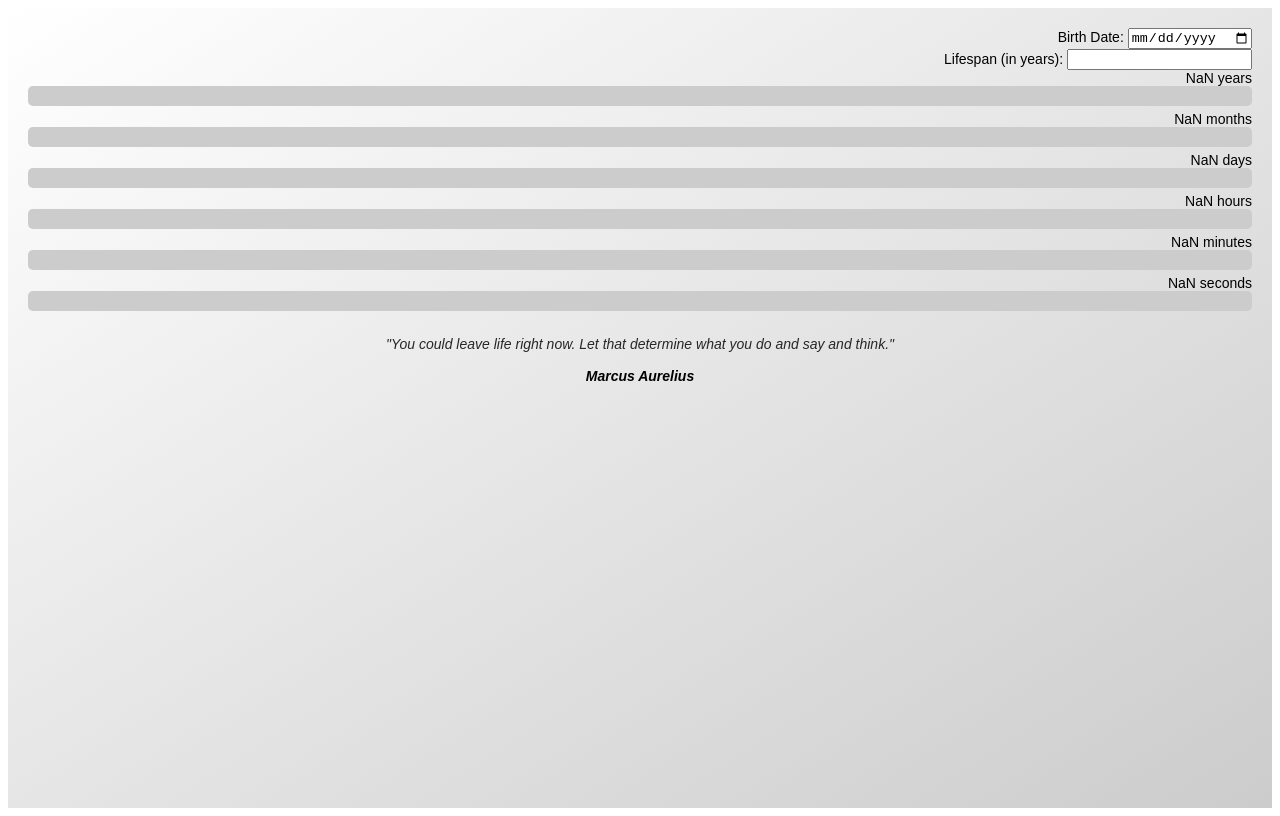
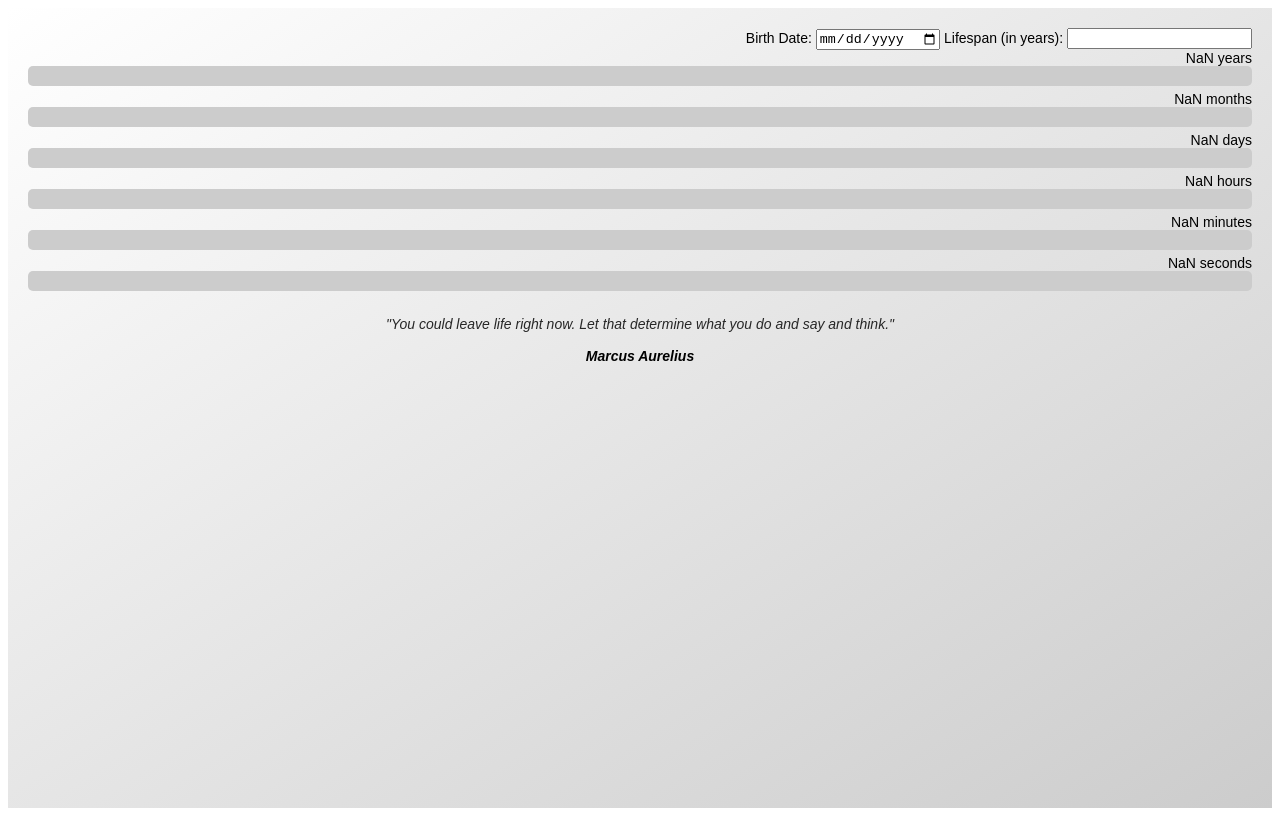
Before and after one commit to j8sf3bk1d/j8sf3bk1d.github.io, a plain HTML site: page index.html in a window 1280 px wide. Drawn offline with Linux system fonts and the light colour scheme.

Commit message:
Update index.html
updates input field layout

```diff
--- a/index.html
+++ b/index.html
@@ -6,13 +6,17 @@
 </head>
 <body>
   <div class="life-clock-container">
-    <div>
-      <label for="birth-date">Birth Date:</label>
-      <input type="date" id="birth-date">
-    </div>
-    <div>
-      <label for="lifespan">Lifespan (in years):</label>
-      <input type="number" id="lifespan">
+    <div class=""input-container">
+      <div>
+        <span class="field-wrapper">
+        <label for="birth-date">Birth Date:</label>
+        <input type="date" id="birth-date">
+        </span>
+        <span class="field-wrapper">
+        <label for="lifespan">Lifespan (in years):</label>
+        <input type="number" id="lifespan">
+        </span>
+      </div>
     </div>
     <div>
       <span id="years-left"></span> years
```
